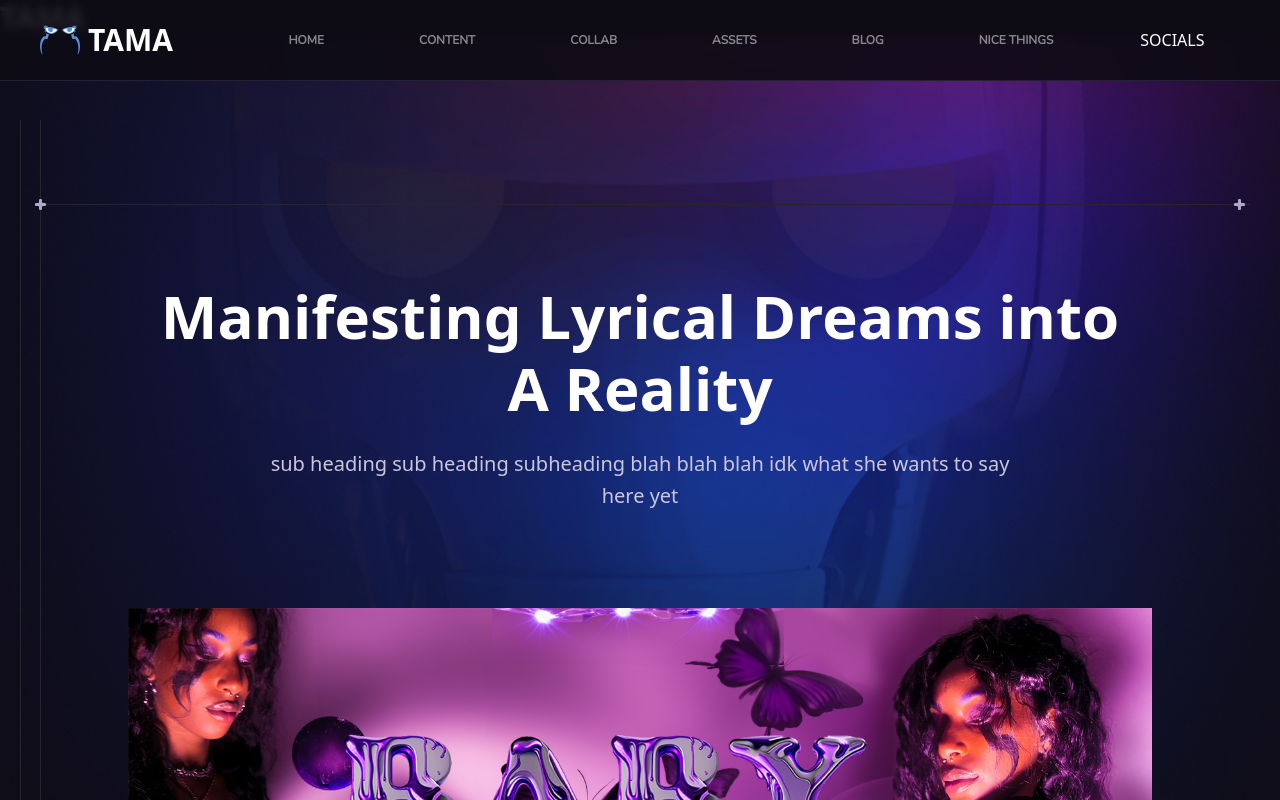
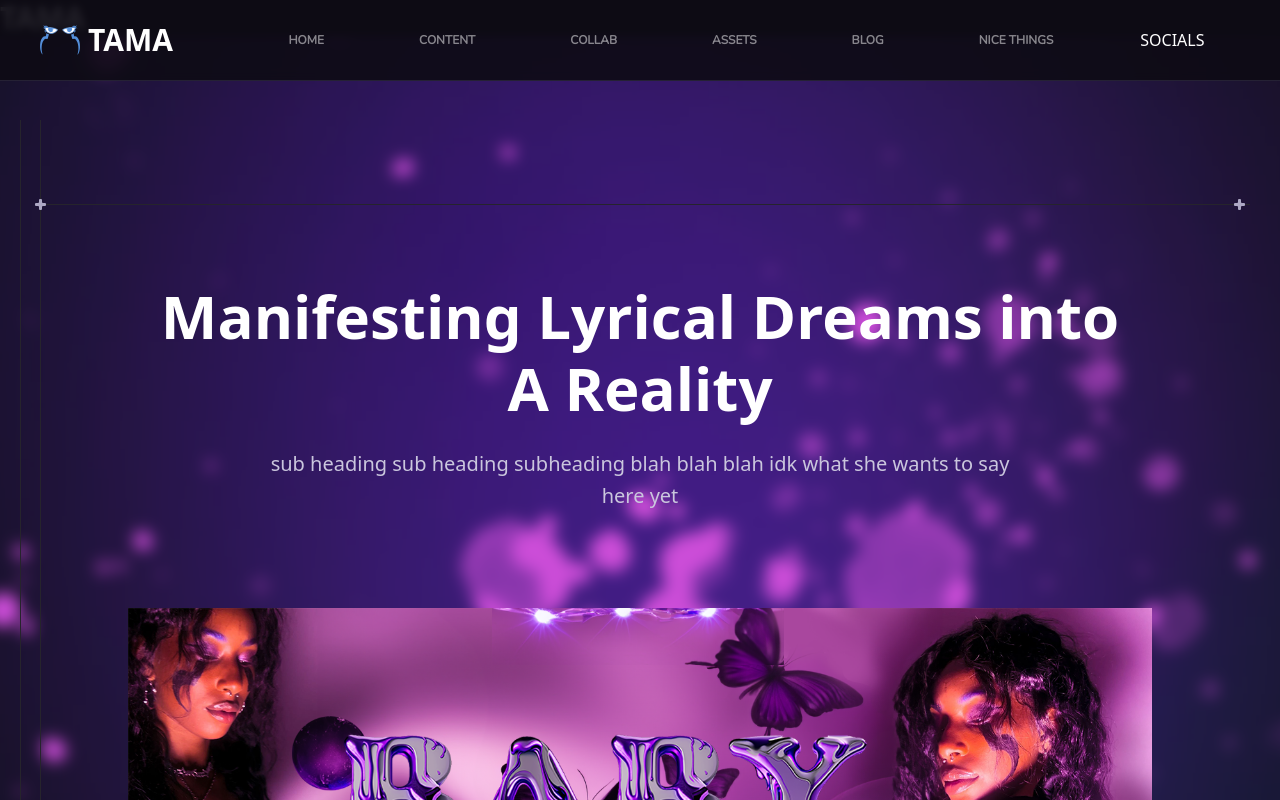
Before and after one commit to Khiaotic/Tamaa, a React (Vite) app: page / in a window 1280 px wide. Shown: the top 800 px of the page. Built offline with nearby package versions, Linux system fonts and the light colour scheme.

Commit message:
BG experiments

```diff
--- a/package.json
+++ b/package.json
@@ -12,6 +12,7 @@
   "dependencies": {
     "react": "^18.2.0",
     "react-dom": "^18.2.0",
+    "react-just-parallax": "^3.1.16",
     "react-router-dom": "^6.23.1",
     "scroll-lock": "^2.1.5"
   },
--- a/src/components/Hero.jsx
+++ b/src/components/Hero.jsx
@@ -1,6 +1,6 @@
 import Section from "./Section";
 import lossless from "../assets/hero/lossless.png";
-import heroBackground from "../assets/hero/hero-background.jpg";
+import tamaBackground from "../assets/hero/tama-background.jpg";
 
 const Hero = () => {
   return (
@@ -37,9 +37,9 @@ const Hero = () => {
             </div>
           </div>
         </div>
-        <div className="absolute -top-[54%] left-1/2 w-[234%] -translate-x-1/2 md:-top-[46%] md:w-[138%] lg:-top-[104%]">
+        <div className="absolute -top-[54%] left-1/2 w-[234%] -translate-x-1/2 md:-top-[46%] md:w-[138%] lg:-top-[104%] blur">
           <img
-            src={heroBackground}
+            src={tamaBackground}
             className="w-full"
             width={1440}
             height={1800}
```
Also changed, not shown: src/assets/hero/tama-background.jpg, 1 other file (tests, documents, lock files or other folders).
